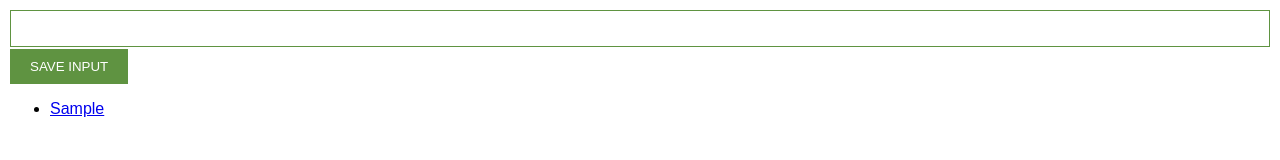
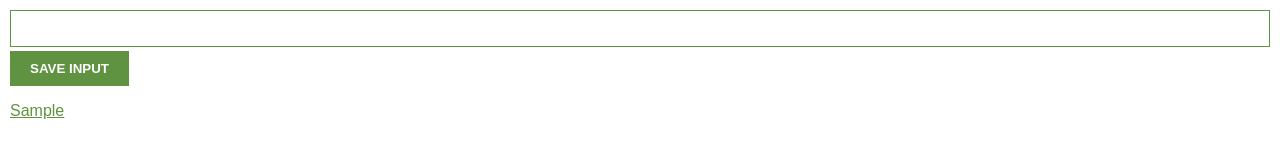
Before and after one commit to YoungRossi/JSTutorial, a browser extension: page index.html in a window 1280 px wide. Both pictures are taken after typing "Sample" into the empty fields and a click on the button "SAVE INPUT". Drawn offline with Linux system fonts and the light colour scheme.

Commit message:
deployment

```diff
--- a/index.js
+++ b/index.js
@@ -5,12 +5,13 @@ const btn_id = document.getElementById("saveBtn")
 const ul_id = document.getElementById("ul-id")
 const con_id = document.getElementById("container")
 
-
+let lsArray = JSON.parse(localStorage.getItem("Array"))
 
 btn_id.addEventListener("click", function(){
     add(input_id.value)
     logArray()
     input_id.value = ""
+
 })
 
 function add(str){
@@ -24,6 +25,7 @@ function logArray(){
     for (let i=0; i<urlArr.length; i++){
         listItems += `<li><a target='_blank' href='${urlArr[i]} '>${urlArr[i]}</a></li>`
         ul_id.innerHTML = listItems
+        localStorage.setItem("Array", JSON.stringify(urlArr[i]))
     }
 }
 
--- a/styles.css
+++ b/styles.css
@@ -2,6 +2,7 @@ body {
     margin: 0;
     padding: 10px;
     font-family: Arial, Helvetica, sans-serif;
+    min-width: 400px;
 }
 
 input{
@@ -15,8 +16,22 @@ input{
 button{
     background: #5f9341;
     color: white;
+    font-weight: bold;
     padding: 10px 20px;
     border: none;
-    margin-top: 2px;
+    margin-top: 4px;
 
 }
+
+ul{
+    list-style-type: none;
+    padding-left: 0;
+}
+
+li{
+    margin-top: 5px;
+}
+
+a{
+    color:#5f9341;
+}
```
Also changed, not shown: icon.png (added), manifest.json (added).
